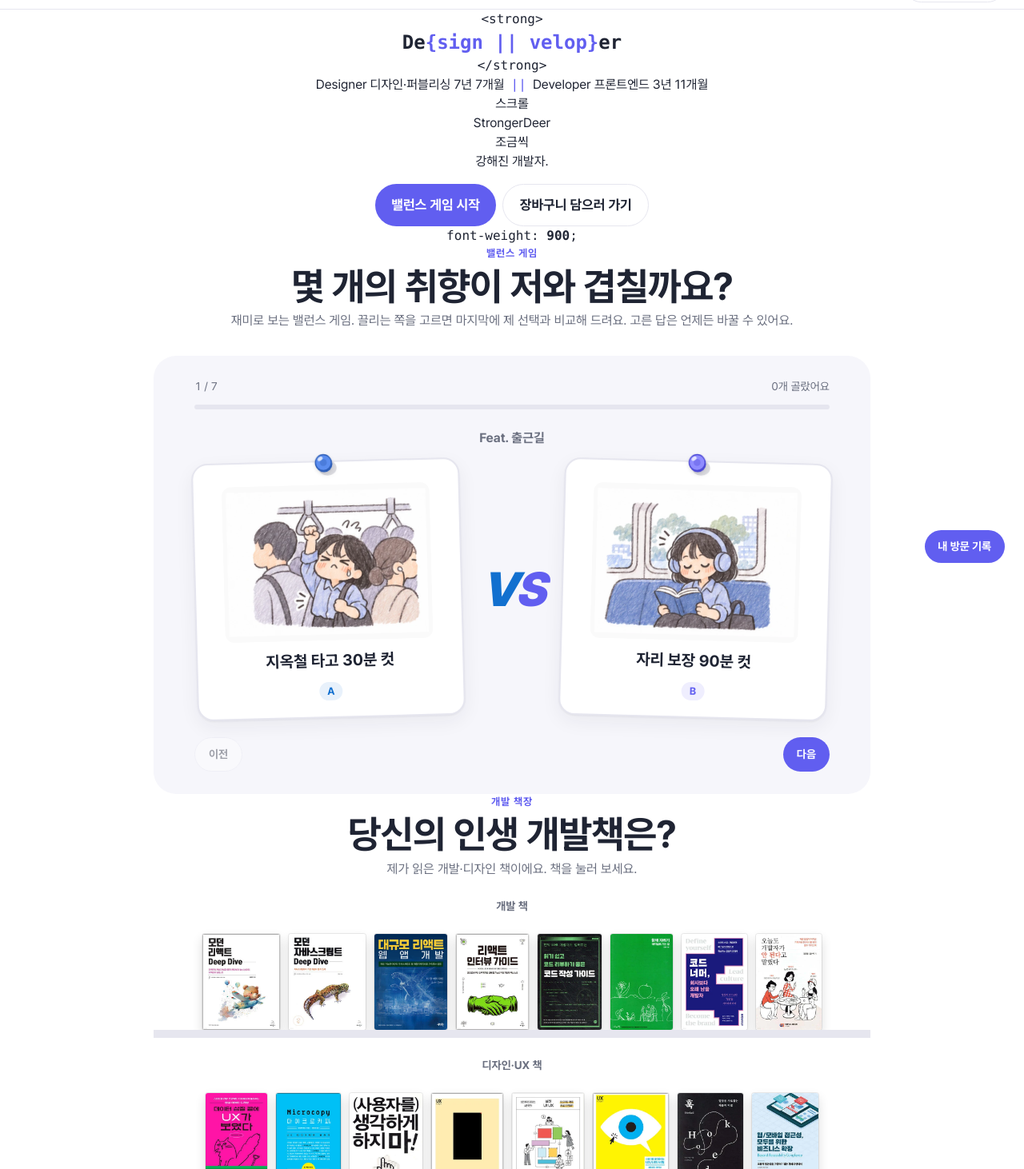
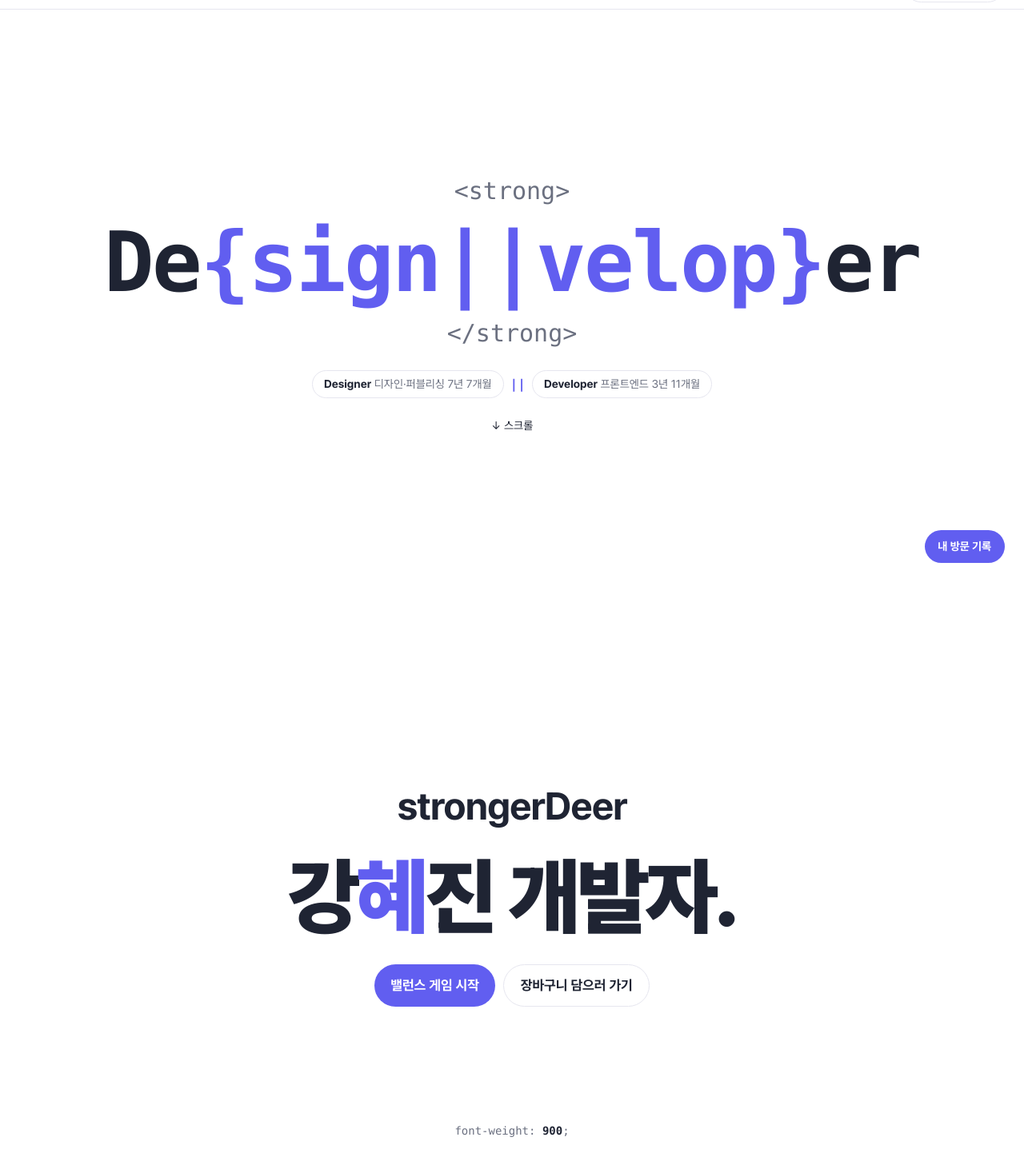
Before and after one commit to strongerDeer/strongerDeer, a Next.js app: page /strongerDeer/ in a window 1280 px wide. Shown: the part 48-1510 px from the top of the page at 80% size. Built offline with nearby package versions, Linux system fonts and the light colour scheme.

Commit message:
✨ Feat: Hero 인트로, 이름 장면 정리

```diff
--- a/components/sections/Hero.tsx
+++ b/components/sections/Hero.tsx
@@ -1,21 +1,52 @@
+const CAREERS = [
+  { role: 'Designer', text: '디자인·퍼블리싱 7년 7개월' },
+  { role: 'Developer', text: '프론트엔드 3년 11개월' },
+];
+
 export function Hero() {
   return (
-    <section id='hero' className='text-center'>
-      <div className='flex flex-col justify-center'>
-        <code>{`<strong>`}</code>
-        <span className='text-xl font-bold'>
-          <code>{`De`}</code>
-          <code className='text-accent'>{`{sign || velop}`}</code>
-          <code>{`er`}</code>
-        </span>
-        <code>{`</strong>`}</code>
+    <section id='hero' aria-label='소개' className='px-4 text-center'>
+      <div className='flex min-h-[calc(100svh-4rem)] flex-col items-center justify-center gap-6'>
+        <p className='font-mono'>
+          <span className='sr-only'>De{'{sign||velop}'}er</span>
+          <code
+            aria-hidden='true'
+            className='flex flex-col items-center gap-[0.1em]'
+          >
+            <span className='text-[clamp(16px,3.4vw,30px)] text-foreground-muted'>
+              {'<strong>'}
+            </span>
+            <span className='text-[clamp(30px,9.2vw,104px)] leading-tight font-bold tracking-tight'>
+              De<span className='text-accent'>{'{sign||velop}'}</span>er
+            </span>
+            <span className='text-[clamp(16px,3.4vw,30px)] text-foreground-muted'>
+              {'</strong>'}
+            </span>
+          </code>
+        </p>
+
+        <div className='flex flex-col items-center justify-center gap-2 sm:flex-row'>
+          {CAREERS.map(({ role, text }, index) => (
+            <span key={role} className='contents'>
+              {index > 0 && (
+                <span
+                  aria-hidden='true'
+                  className='font-mono font-bold text-accent'
+                >
+                  ||
+                </span>
+              )}
+              <span className='rounded-full border border-line bg-background-card px-3.5 py-1.5 text-sm text-foreground-muted'>
+                <b className='text-foreground'>{role}</b> {text}
+              </span>
+            </span>
+          ))}
+        </div>
+
+        <p className='text-sm'>
+          <span aria-hidden='true'>↓ </span>스크롤
+        </p>
       </div>
-      <div className='flex justify-center gap-2'>
-        <p>Designer 디자인·퍼블리싱 7년 7개월</p>
-        <code className='text-accent'>||</code>
-        <p>Developer 프론트엔드 3년 11개월</p>
-      </div>
-      <p>스크롤</p>
     </section>
   );
 }
--- a/components/sections/StrongerDeer.tsx
+++ b/components/sections/StrongerDeer.tsx
@@ -2,20 +2,37 @@ import { ButtonLink } from '@/components/common/ButtonLink';
 
 export function StrongerDeer() {
   return (
-    <section id='stronger-deer' className='text-center'>
-      <h1>StrongerDeer</h1>
-      <p>조금씩</p>
-      <p>강해진 개발자.</p>
-      <div className='mt-4 flex justify-center gap-2'>
-        <ButtonLink variant='solid' href='#balance-game'>
-          밸런스 게임 시작
-        </ButtonLink>
-        <ButtonLink href='#shop'>장바구니 담으러 가기</ButtonLink>
+    <section
+      id='stronger-deer'
+      aria-labelledby='hero-title'
+      className='px-4 text-center'
+    >
+      <div className='relative flex min-h-[calc(100svh-4rem)] flex-col items-center justify-center gap-5 py-10'>
+        <p className='text-[clamp(28px,6vw,48px)] font-bold tracking-tight'>
+          strongerDeer
+        </p>
+        <h1
+          id='hero-title'
+          aria-label='조금씩 강해진 개발자, 강혜진입니다.'
+          className='text-[clamp(44px,10vw,104px)] leading-[1.1] font-black tracking-[-0.04em]'
+        >
+          <span aria-hidden='true'>
+            강<span className='text-accent'>혜</span>진 개발자.
+          </span>
+        </h1>
+        <div className='mt-2 flex flex-wrap justify-center gap-2.5'>
+          <ButtonLink href='#balance-game' variant='solid'>
+            밸런스 게임 시작
+          </ButtonLink>
+          <ButtonLink href='#shop'>장바구니 담으러 가기</ButtonLink>
+        </div>
+        <span
+          aria-hidden='true'
+          className='absolute inset-x-0 bottom-[8%] font-mono text-sm text-foreground-muted tabular-nums'
+        >
+          font-weight: <b className='text-foreground'>900</b>;
+        </span>
       </div>
-
-      <code>
-        font-weight: <span className='font-black'>900</span>;
-      </code>
     </section>
   );
 }
```
